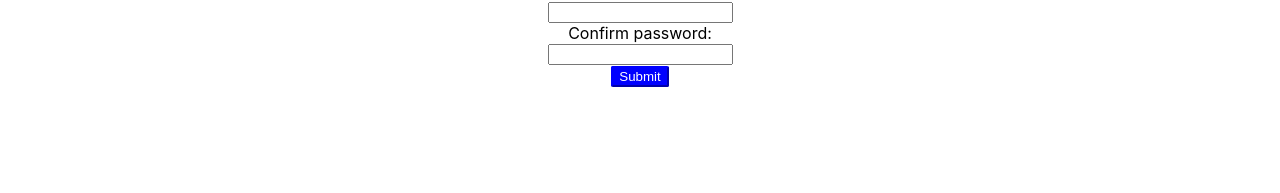
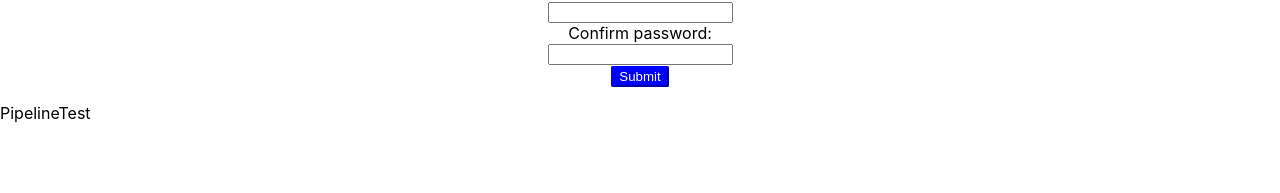
Before and after one commit to matt712/IndividualProjectFront, a React (Create React App) app: page / in a window 1280 px wide. Shown: the part 367-560 px from the top of the page. Built offline with nearby package versions, Linux system fonts and the light colour scheme.

Commit message:
Small change to test pipeline

```diff
--- a/src/App.js
+++ b/src/App.js
@@ -61,6 +61,7 @@ class App extends Component {
         <HeadText/>
         <Login handleLogin={this.handleLogin}/>
         <CreateAccount/>
+        <p>PipelineTest</p>
         <div className="App-header">
           <img src={logo} className="App-logo" alt="logo" />
           <p className="App-text">
--- a/src/DeleteNoteButton.js
+++ b/src/DeleteNoteButton.js
@@ -7,7 +7,7 @@ class DeleteNoteButton extends Component{
         this.state = {updating: false};
     }
     deleteNote =()=>{
-       var url = `http://35.197.226.151:8888/IndividualProject/api/MatchUpNote/deleteMatchUpNote/${this.props.id}`
+       var url = `http://35.197.226.151:8888/IndividualProject/api/MatchUpNote/deleteMatchUpNote/${this.props.id}`;
        Axios.delete(url).then(function(response){
 
        }).catch(function(response){
```
